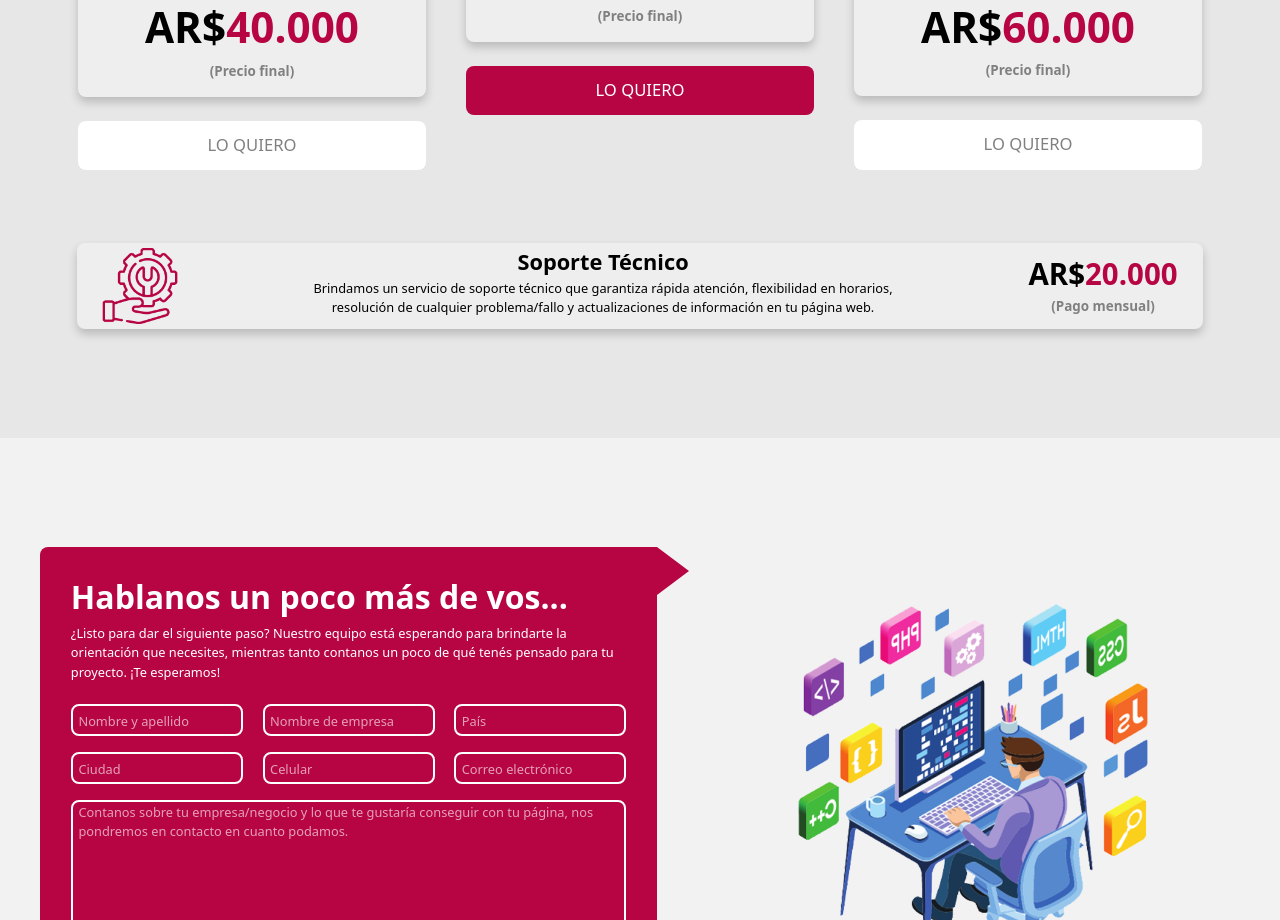
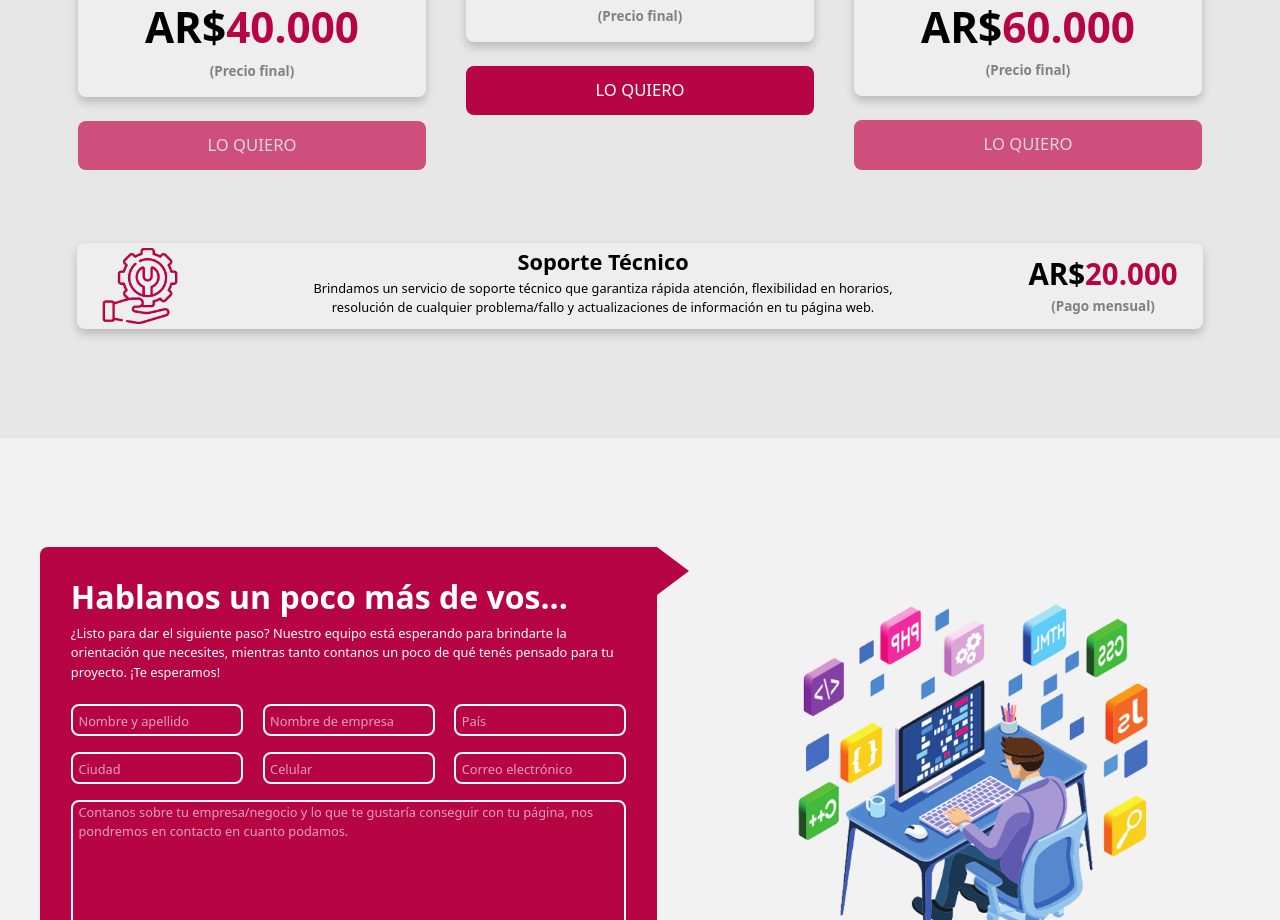
Before and after one commit to dileo24/portafolioGP, a React (Create React App) app in the folder client/: page / in a window 1280 px wide. Shown: the part 3180-4100 px from the top of the page. Built offline with nearby package versions, Linux system fonts and the light colour scheme.

Commit message:
btn de planes

```diff
--- a/client/src/styles/components/_planes.scss
+++ b/client/src/styles/components/_planes.scss
@@ -127,9 +127,9 @@
           padding-top: 3.5%;
           padding-bottom: 3.5%;
           font-size: 1.3vw;
-          background-color: white;
+          background-color: $magentaClaro;
           border: none;
-          color: $grisOscuro;
+          color: rgb(216, 216, 216);
           border-radius: 0.5rem;
           transition: all 0.2s;
         }
```
